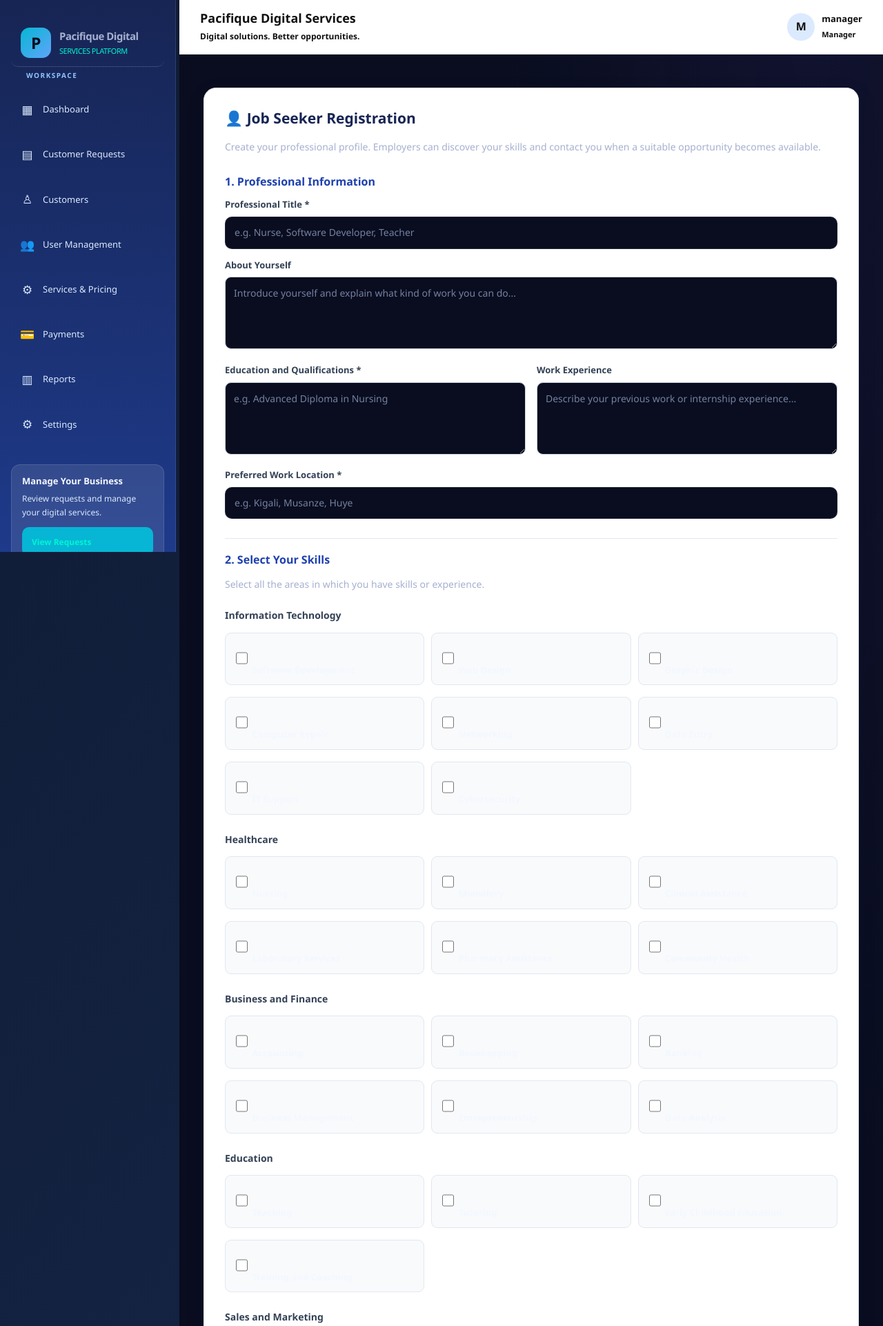
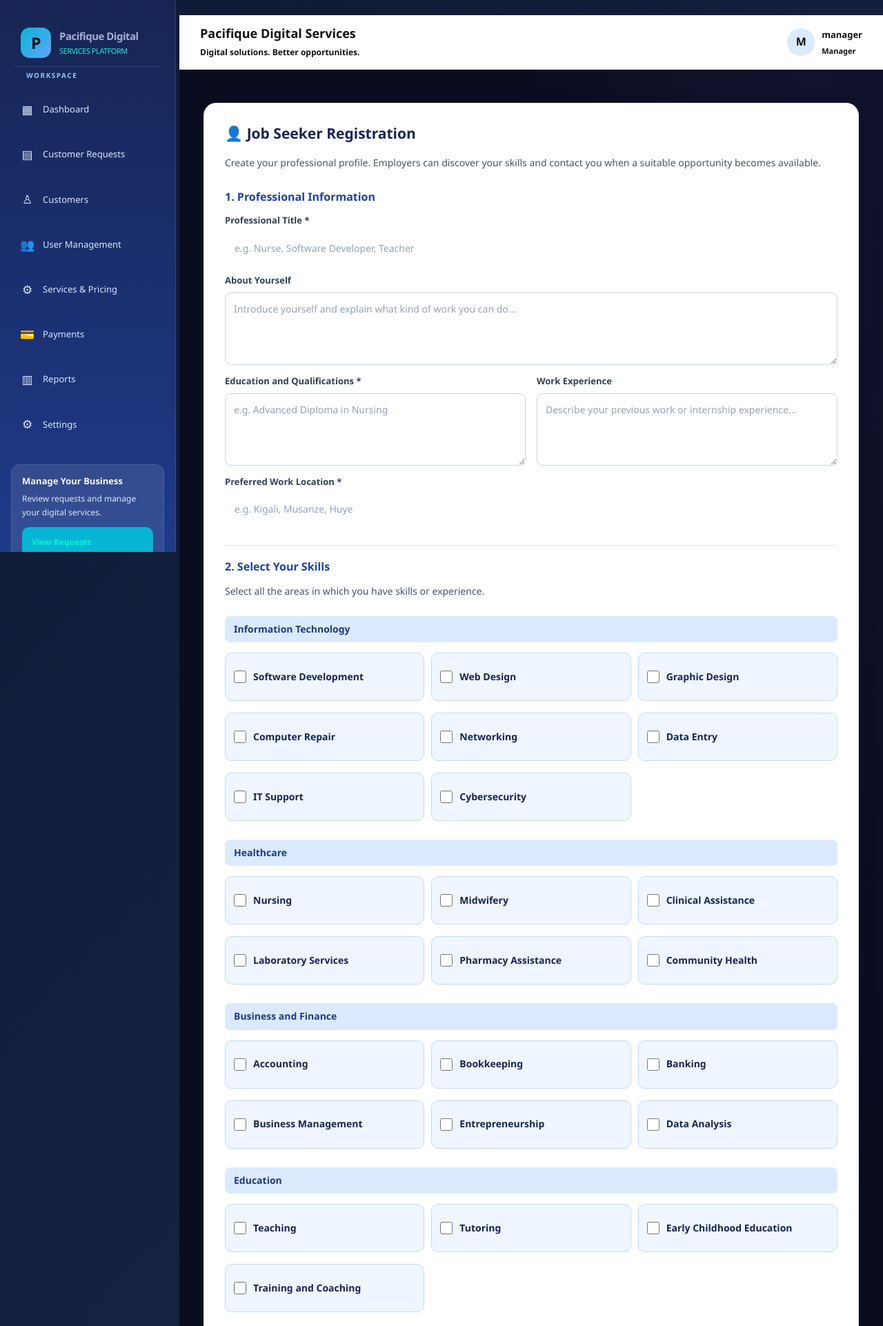
Before and after one commit to pacifiquemunezero1214-alt/pacifique-digital-services, a Flask app: page /job-connect/profile in a window 1280 px wide. Shown: the top 1922 px of the page at 69% size. Run offline with Flask 3, Linux system fonts and the light colour scheme; a user stored in the database is signed in; some libraries are stand-ins or nearby versions.

Commit message:
Improve Job Seeker Profile skill selection styling

```diff
--- a/templates/job_seeker_profile.html
+++ b/templates/job_seeker_profile.html
@@ -1,33 +1,201 @@
-
+html
 {% extends "base.html" %}
 
 {% block title %}Job Seeker Registration | Pacifique Digital Services{% endblock %}
 
 {% block content %}
 <style>
-.seeker-wrap{max-width:950px;margin:20px auto}
-.seeker-card{background:#fff;padding:30px;border-radius:18px;box-shadow:0 8px 30px rgba(15,23,42,.08);border:1px solid #e2e8f0}
-.seeker-card h2{color:#172554;margin-top:0}
-.intro{color:#64748b;margin-bottom:25px}
-.form-section{margin-top:28px;padding-top:20px;border-top:1px solid #e2e8f0}
-.form-section h3{color:#1e40af;margin-bottom:8px}
-.form-grid{display:grid;grid-template-columns:1fr 1fr;gap:16px}
-.field label{display:block;font-weight:600;color:#334155;margin:13px 0 7px}
-.field input,.field textarea,.field select{width:100%;padding:12px;border:1px solid #cbd5e1;border-radius:9px;box-sizing:border-box;font:inherit}
-.field textarea{min-height:105px;resize:vertical}
-.skills-grid{display:grid;grid-template-columns:repeat(auto-fit,minmax(220px,1fr));gap:10px;margin-top:15px}
-.skill-option{display:flex;align-items:center;gap:9px;background:#f8fafc;border:1px solid #e2e8f0;padding:11px;border-radius:9px;color:#334155}
-.skill-option input{width:17px;height:17px;accent-color:#2563eb}
-.note{background:#eff6ff;padding:13px;border-radius:9px;color:#1e40af;margin-top:12px;font-size:14px}
-.submit-btn{margin-top:25px;padding:14px 25px;background:#2563eb;color:white;border:0;border-radius:10px;font-weight:700;cursor:pointer;font-size:15px}
-.submit-btn:hover{background:#1d4ed8}
-@media(max-width:650px){.form-grid{grid-template-columns:1fr}.seeker-card{padding:18px}}
+.seeker-wrap {
+    max-width: 950px;
+    margin: 20px auto;
+}
+
+.seeker-card {
+    background: #ffffff;
+    padding: 30px;
+    border-radius: 18px;
+    box-shadow: 0 8px 30px rgba(15,23,42,.08);
+    border: 1px solid #e2e8f0;
+    color: #172554;
+}
+
+.seeker-card h2 {
+    color: #172554 !important;
+    margin-top: 0;
+}
+
+.intro {
+    color: #475569 !important;
+    margin-bottom: 25px;
+}
+
+.form-section {
+    margin-top: 28px;
+    padding-top: 20px;
+    border-top: 1px solid #e2e8f0;
+}
+
+.form-section h3 {
+    color: #1e40af !important;
+    margin-bottom: 8px;
+}
+
+.form-grid {
+    display: grid;
+    grid-template-columns: 1fr 1fr;
+    gap: 16px;
+}
+
+.field label {
+    display: block;
+    font-weight: 600;
+    color: #334155 !important;
+    margin: 13px 0 7px;
+}
+
+.field input,
+.field textarea,
+.field select {
+    width: 100%;
+    padding: 12px;
+    border: 1px solid #cbd5e1;
+    border-radius: 9px;
+    box-sizing: border-box;
+    font: inherit;
+    color: #172554 !important;
+    background: #ffffff !important;
+}
+
+.field input::placeholder,
+.field textarea::placeholder {
+    color: #94a3b8 !important;
+}
+
+.field textarea {
+    min-height: 105px;
+    resize: vertical;
+}
+
+/* SKILLS SECTION */
+.skills-grid {
+    display: grid;
+    grid-template-columns: repeat(auto-fit, minmax(220px, 1fr));
+    gap: 10px;
+    margin-top: 15px;
+}
+
+.skill-option {
+    display: flex !important;
+    align-items: center;
+    gap: 10px;
+    background: #eff6ff !important;
+    border: 1px solid #bfdbfe !important;
+    padding: 12px !important;
+    border-radius: 10px;
+    color: #172554 !important;
+    cursor: pointer;
+    transition: all .2s ease;
+    font-weight: 600;
+}
+
+.skill-option span {
+    color: #172554 !important;
+    background: transparent !important;
+    font-size: 14px;
+}
+
+.skill-option input[type="checkbox"] {
+    width: 18px !important;
+    height: 18px !important;
+    min-width: 18px;
+    margin: 0;
+    accent-color: #2563eb;
+    cursor: pointer;
+}
+
+.skill-option:hover {
+    background: #dbeafe !important;
+    border-color: #2563eb !important;
+    transform: translateY(-1px);
+}
+
+/* Selected skill appearance */
+.skill-option:has(input:checked) {
+    background: #dcfce7 !important;
+    border: 1px solid #16a34a !important;
+}
+
+.skill-option:has(input:checked) span {
+    color: #14532d !important;
+}
+
+/* SKILL CATEGORY TITLES */
+.skills-heading {
+    color: #1e3a8a !important;
+    background: #dbeafe;
+    padding: 10px 13px;
+    border-radius: 8px;
+    margin: 20px 0 8px;
+    font-weight: 700;
+}
+
+.note {
+    background: #eff6ff;
+    padding: 13px;
+    border-radius: 9px;
+    color: #1e40af !important;
+    margin-top: 12px;
+    font-size: 14px;
+}
+
+.consent-label {
+    display: flex;
+    gap: 10px;
+    align-items: flex-start;
+    color: #334155 !important;
+}
+
+.consent-label span {
+    color: #334155 !important;
+}
+
+.consent-label input {
+    margin-top: 4px;
+    accent-color: #2563eb;
+}
+
+.submit-btn {
+    margin-top: 25px;
+    padding: 14px 25px;
+    background: #2563eb;
+    color: white !important;
+    border: 0;
+    border-radius: 10px;
+    font-weight: 700;
+    cursor: pointer;
+    font-size: 15px;
+}
+
+.submit-btn:hover {
+    background: #1d4ed8;
+}
+
+@media(max-width:650px) {
+    .form-grid {
+        grid-template-columns: 1fr;
+    }
+
+    .seeker-card {
+        padding: 18px;
+    }
+}
 </style>
 
 <div class="seeker-wrap">
 <div class="seeker-card">
 
 <h2>👤 Job Seeker Registration</h2>
+
 <p class="intro">
 Create your professional profile. Employers can discover your skills
 and contact you when a suitable opportunity becomes available.
@@ -36,6 +204,7 @@ and contact you when a suitable opportunity becomes available.
 <form method="POST" class="seeker-form">
 
 <div class="form-section" style="border-top:0;padding-top:0">
+
 <h3>1. Professional Information</h3>
 
 <div class="field">
@@ -47,19 +216,24 @@ placeholder="e.g. Nurse, Software Developer, Teacher" required>
 
 <div class="field">
 <label>About Yourself</label>
-<textarea name="bio" placeholder="Introduce yourself and explain what kind of work you can do...">{{ profile.bio if profile else '' }}</textarea>
+<textarea name="bio"
+placeholder="Introduce yourself and explain what kind of work you can do...">{{ profile.bio if profile else '' }}</textarea>
 </div>
 
 <div class="form-grid">
+
 <div class="field">
 <label>Education and Qualifications *</label>
-<textarea name="education" required placeholder="e.g. Advanced Diploma in Nursing">{{ profile.education if profile else '' }}</textarea>
+<textarea name="education" required
+placeholder="e.g. Advanced Diploma in Nursing">{{ profile.education if profile else '' }}</textarea>
 </div>
 
 <div class="field">
 <label>Work Experience</label>
-<textarea name="experience" placeholder="Describe your previous work or internship experience...">{{ profile.experience if profile else '' }}</textarea>
+<textarea name="experience"
+placeholder="Describe your previous work or internship experience...">{{ profile.experience if profile else '' }}</textarea>
 </div>
+
 </div>
 
 <div class="field">
@@ -68,11 +242,16 @@ placeholder="e.g. Nurse, Software Developer, Teacher" required>
 value="{{ profile.preferred_location if profile else '' }}"
 placeholder="e.g. Kigali, Musanze, Huye" required>
 </div>
+
 </div>
 
 <div class="form-section">
+
 <h3>2. Select Your Skills</h3>
-<p class="intro">Select all the areas in which you have skills or experience.</p>
+
+<p class="intro">
+Select all the areas in which you have skills or experience.
+</p>
 
 {% set skill_groups = [
 ("Information Technology", ["Software Development","Web Design","Graphic Design","Computer Repair","Networking","Data Entry","IT Support","Cybersecurity"]),
@@ -86,47 +265,70 @@ placeholder="e.g. Kigali, Musanze, Huye" required>
 ] %}
 
 {% for group, skills in skill_groups %}
-<h4 style="color:#334155;margin:20px 0 8px">{{ group }}</h4>
+
+<h4 class="skills-heading">{{ group }}</h4>
+
 <div class="skills-grid">
+
 {% for skill in skills %}
+
 <label class="skill-option">
+
 <input type="checkbox" name="skills" value="{{ skill }}"
 {% if selected_skills and skill in selected_skills %}checked{% endif %}>
+
 <span>{{ skill }}</span>
+
 </label>
+
 {% endfor %}
+
 </div>
+
 {% endfor %}
 
 <div class="note">
 You can select several skills. Choose only skills you genuinely have.
 </div>
+
 </div>
 
 <div class="form-section">
+
 <h3>3. Contact Information</h3>
+
 <p class="intro">
 Your registered account details will be used to contact you.
 Please make sure they are correct in your account.
 </p>
+
 </div>
 
 <div class="form-section">
+
 <h3>4. Privacy and Consent</h3>
-<label style="display:flex;gap:10px;align-items:flex-start;color:#334155">
-<input type="checkbox" name="consent" value="yes" required style="margin-top:4px">
+
+<label class="consent-label">
+
+<input type="checkbox" name="consent" value="yes" required>
+
 <span>
 I agree that Pacifique Digital Services may store my job seeker profile
 and share relevant professional information with authorized employers
 for recruitment purposes. I understand that my contact details will
 only be shown to authorized users.
 </span>
+
 </label>
+
 </div>
 
-<button type="submit" class="submit-btn">Save My Job Seeker Profile</button>
+<button type="submit" class="submit-btn">
+Save My Job Seeker Profile
+</button>
 
 </form>
 </div>
 </div>
+
 {% endblock %}
```
